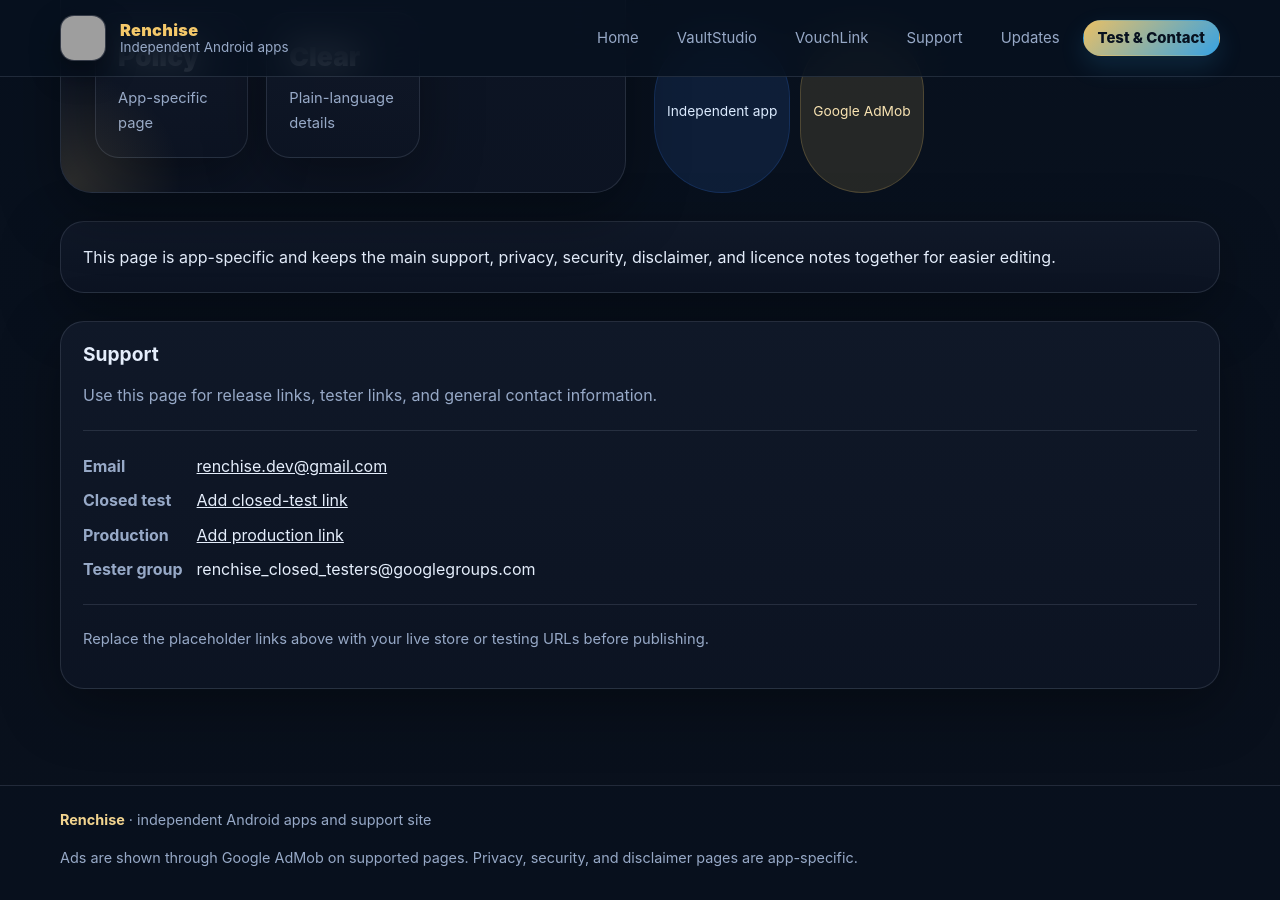
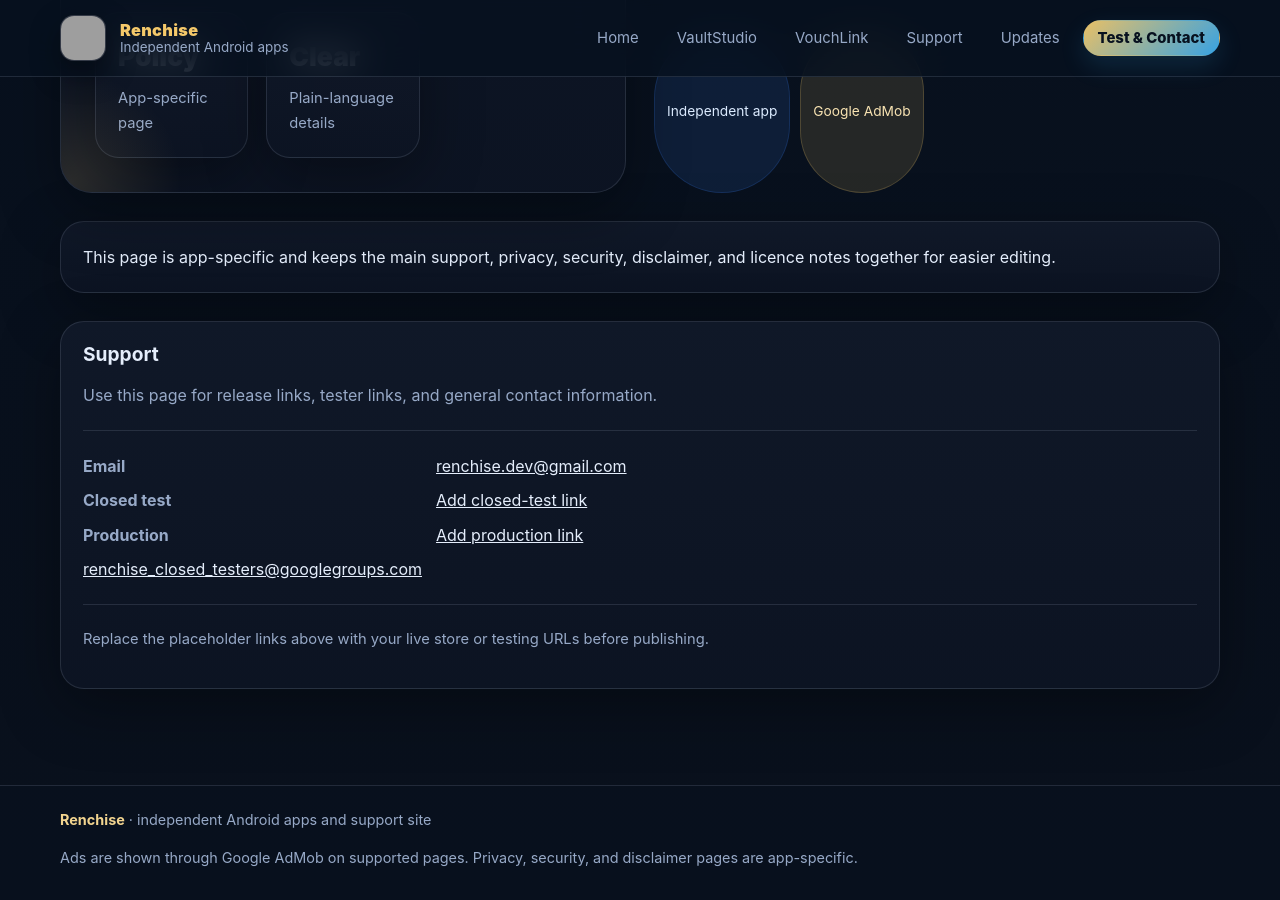
Before and after one commit to renchise/renchise.github.io, a Jekyll site: the page built from vouchlink/support.html, in a window 1280 px wide and 900 px high, scrolled down 651 px. Built offline with Jekyll 4.4.1, drawn with Linux system fonts in a browser that asks for light colours; grey boxes are pictures that could not be loaded.

Commit message:
Update support.html

```diff
--- a/vouchlink/support.html
+++ b/vouchlink/support.html
@@ -46,7 +46,7 @@
     <div class="key">Email</div><div class="val"><a href="mailto:renchise.dev@gmail.com">renchise.dev@gmail.com</a></div>
     <div class="key">Closed test</div><div class="val"><a href="#" rel="nofollow">Add closed-test link</a></div>
     <div class="key">Production</div><div class="val"><a href="#" rel="nofollow">Add production link</a></div>
-    <div class="key">Tester group</div><div class="val">renchise_closed_testers@googlegroups.com</div>
+    <div class="val"><a href="https://groups.google.com/g/renchise_closed_testers" target="_blank" rel="noopener">renchise_closed_testers@googlegroups.com</a></div>
   </div>
   <hr class="sep">
   <p class="note">Replace the placeholder links above with your live store or testing URLs before publishing.</p>
```
